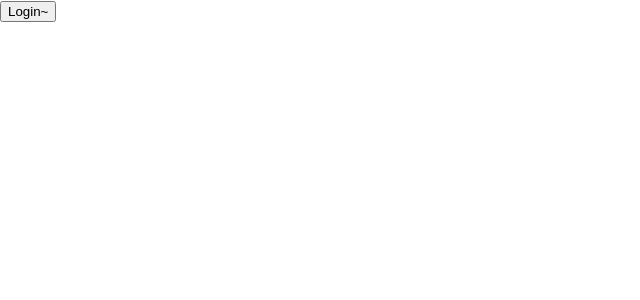
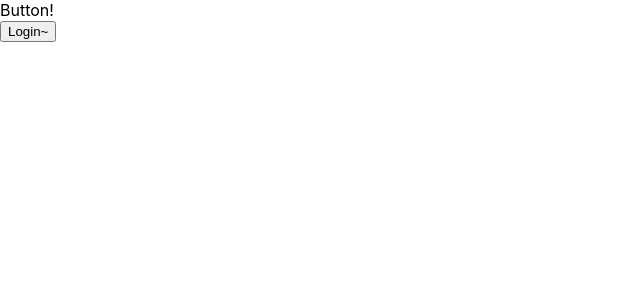
Before and after one commit to jonsoku-dev/tamastudy-graphql-part2, a React (Create React App) app in the folder client/: page /login in a window 1280 px wide. Shown: the top 300 px of the page, without its empty margins (0-640 px from the left). Built offline with nearby package versions, Linux system fonts and the light colour scheme.

Commit message:
[practice] 🤭 styled-components 추가

```diff
--- a/client/package.json
+++ b/client/package.json
@@ -29,7 +29,10 @@
     "codegen": "graphql-codegen --config codegen.yml"
   },
   "eslintConfig": {
-    "extends": "react-app"
+    "extends": "react-app",
+    "rules": {
+      "@typescript-eslint/no-empty-interface": 0
+    }
   },
   "browserslist": {
     "production": [
--- a/client/src/index.tsx
+++ b/client/src/index.tsx
@@ -5,13 +5,17 @@ import client from './config/client';
 import './index.css';
 import App from './App';
 import * as serviceWorker from './serviceWorker';
+import { ThemeProvider } from 'styled-components';
+import theme from './theme';
 
 ReactDOM.render(
-  <ApolloProvider client={client}>
-    <React.StrictMode>
-      <App />
-    </React.StrictMode>
-  </ApolloProvider>,
+  <ThemeProvider theme={theme}>
+    <ApolloProvider client={client}>
+      <React.StrictMode>
+        <App />
+      </React.StrictMode>
+    </ApolloProvider>
+  </ThemeProvider>,
   document.getElementById('root'),
 );
 
--- a/client/src/pages/auth/Login/LoginContainer.tsx
+++ b/client/src/pages/auth/Login/LoginContainer.tsx
@@ -1,6 +1,7 @@
 import React from 'react';
 import { useMutation } from '@apollo/client';
-import { LoginDocument, LoginInput, LoginResponse, LoginMutation, LoginMutationVariables } from '../../../generated/graphql';
+import { LoginDocument, LoginMutation, LoginMutationVariables } from '../../../generated/graphql';
+import LoginPresenter from './LoginPresenter';
 
 interface Props {}
 
@@ -24,6 +25,7 @@ const LoginContainer = (props: Props) => {
 
   return (
     <div>
+      <LoginPresenter />
       <button onClick={() => loginMutation()}>Login~</button>
     </div>
   );
--- /dev/null
+++ b/client/src/pages/auth/Login/LoginPresenter.tsx
@@ -0,0 +1,34 @@
+import React, { useState } from 'react';
+import styled from 'styled-components';
+
+interface Props {}
+
+const LoginPresenter = (props: Props) => {
+  const [isBlack, setIsBlack] = useState(false);
+  const toggleChangeButtonColor = () => {
+    setIsBlack(!isBlack);
+  };
+  return (
+    <div>
+      <Button isBlack={isBlack} onClick={toggleChangeButtonColor}>
+        Button!
+      </Button>
+    </div>
+  );
+};
+
+export default LoginPresenter;
+
+const Button = styled('div')<{ isBlack: boolean }>`
+  background-color: ${(props) => props.theme.colors.b200};
+  ${(props) =>
+    props.isBlack
+      ? `
+        background-color: black;
+        color:white;
+      `
+      : `
+        background-color: white;
+        color:black;
+      `}
+`;
--- a/client/src/pages/auth/Profile/ProfileContainer.tsx
+++ b/client/src/pages/auth/Profile/ProfileContainer.tsx
@@ -5,7 +5,7 @@ import { GetUserDocument } from '../../../generated/graphql';
 interface Props {}
 
 const ProfileContainer = (props: Props) => {
-  const { loading, error, data } = useQuery(GetUserDocument);
+  const { data } = useQuery(GetUserDocument);
   console.log(data);
   return <div>ProfileContainer</div>;
 };
--- /dev/null
+++ b/client/src/theme.ts
@@ -0,0 +1,16 @@
+const theme = {
+  space: 8,
+  colors: {
+    b100: 'hsl(221,100%,11%)',
+    b200: 'hsl(212,80%,20%)',
+    b300: 'hsl(207,84%,24%)',
+    b400: 'hsl(208,60%,35%)',
+    b500: 'hsl(206,61%,40%)',
+    b600: 'hsl(205,53%,48%)',
+    b700: 'hsl(205,56%,57%)',
+    b800: 'hsl(206,68%,71%)',
+    b900: 'hsl(208,82%,85%)',
+  },
+} as const;
+
+export default theme;
--- a/package.json
+++ b/package.json
@@ -11,9 +11,11 @@
     "express-graphql": "^0.9.0",
     "figlet": "^1.4.0",
     "inquirer": "^7.2.0",
-    "shelljs": "^0.8.4"
+    "shelljs": "^0.8.4",
+    "styled-components": "^5.1.1"
   },
   "devDependencies": {
+    "@types/styled-components": "^5.1.1",
     "husky": "^4.2.5",
     "lint-staged": "^10.2.11",
     "prettier": "^2.0.5"
```
Also changed, not shown: client/src/styled.d.ts (added, +8 -0 lines), 1 other file (tests, documents, lock files or other folders).
